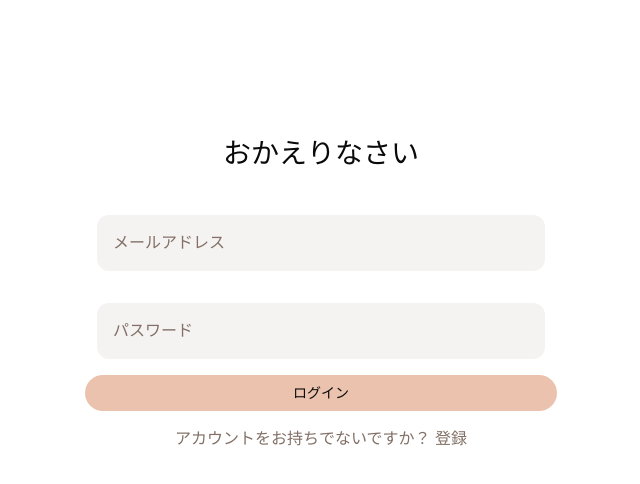
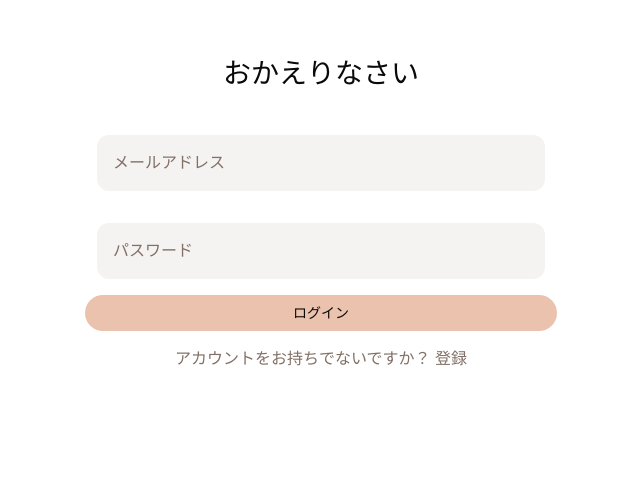
Before and after one commit to luck-tech/kindly-sns, a Next.js app: page /login in a window 1280 px wide. Shown: the part 136-620 px from the top of the page, without its empty margins (319-959 px from the left). Built offline with nearby package versions, Linux system fonts and the light colour scheme; a web font is replaced by a local one.

Commit message:
パディングの修正

```diff
--- a/app/(auth)/login/page.tsx
+++ b/app/(auth)/login/page.tsx
@@ -2,7 +2,7 @@ import AuthForm from "@/components/auth-form";
 
 export default function LoginPage() {
   return (
-    <div className="w-full flex px-[160px] py-20">
+    <div className="w-full flex px-[160px] ">
       <div className="w-full flex flex-col h-[695px] justify-center items-center">
         <p className="text-[28px] mb-6 text-center">おかえりなさい</p>
         <AuthForm type="login" />
--- a/app/(auth)/signup/page.tsx
+++ b/app/(auth)/signup/page.tsx
@@ -2,7 +2,7 @@ import AuthForm from "@/components/auth-form";
 
 export default function SignupPage() {
   return (
-    <div className="w-full flex px-[160px] py-20">
+    <div className="w-full flex px-[160px] ">
       <div className="w-full flex flex-col h-[695px] justify-center items-center">
         <p className="text-[28px] mb-6 text-center">おかえりなさい</p>
         <AuthForm type="signup" />
```
